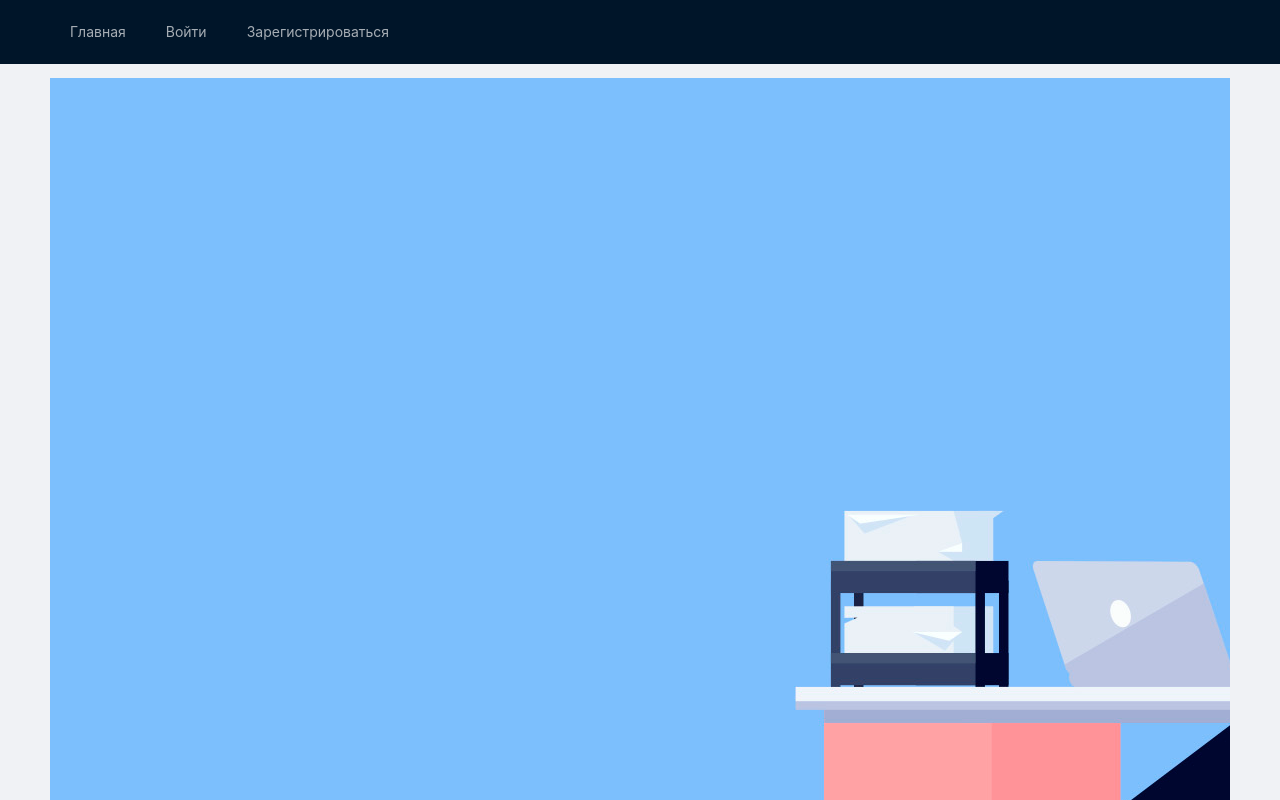
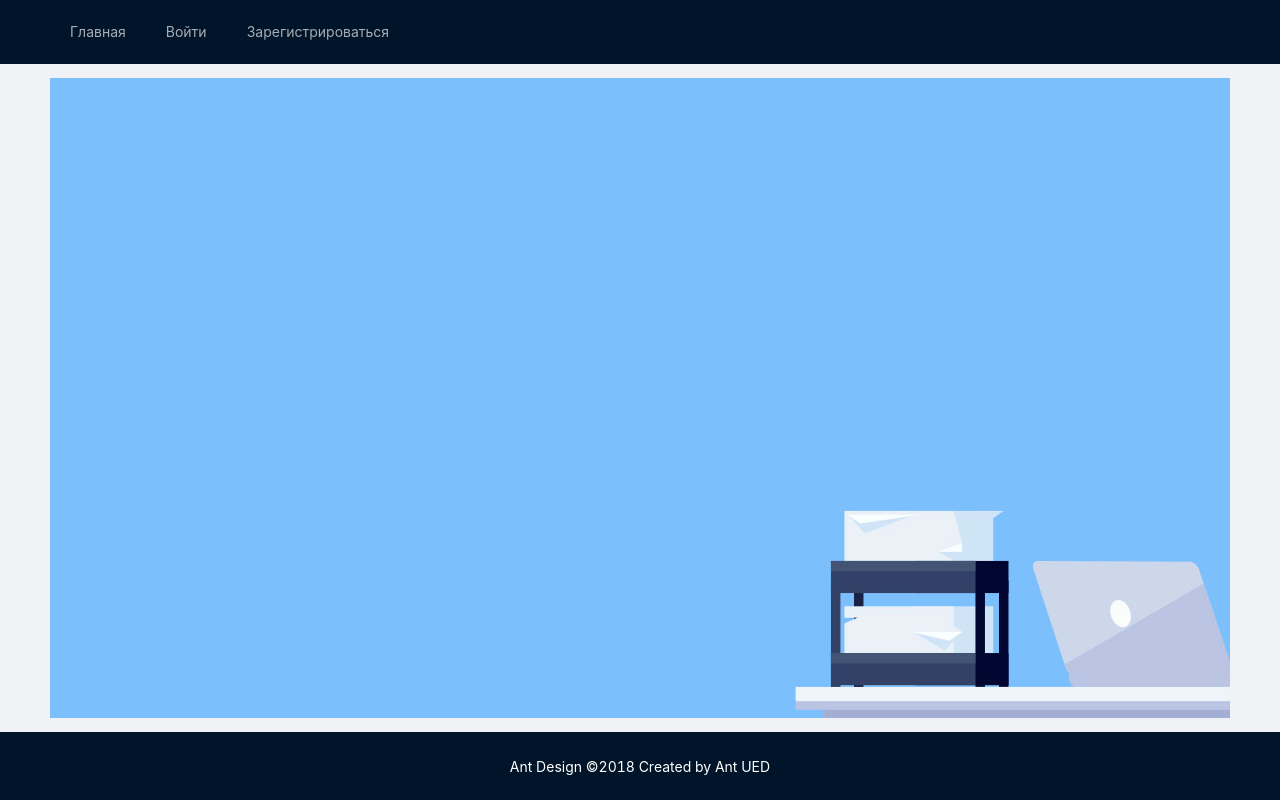
Before and after one commit to DmitriyRud/career-coach-client, a React (Create React App) app: page /profile in a window 1280 px wide. Shown: the top 800 px of the page. Built offline with nearby package versions, Linux system fonts and the light colour scheme; no server answers.

Commit message:
correct style

```diff
--- a/src/App.css
+++ b/src/App.css
@@ -63,7 +63,7 @@ body {
 .content {
   height: 100%;
   width: 100%;
-  min-height: 100vh;
+  min-height: 80vh;
   background: url('../public/img/job_effect_1522699664.jpg') no-repeat;
   margin-top: 1em;
   padding: 0;
--- a/src/components/profile/Profile.jsx
+++ b/src/components/profile/Profile.jsx
@@ -42,7 +42,7 @@ const Profile = () => {
     </ul>
     </div>
     <Button type="primary" danger size='large'>
-      <Link to="/profile/skills">Добавь навыки</Link>
+      <Link to="/users/profile/skills">Добавь навыки</Link>
     </Button>
   </div>
   );
```
